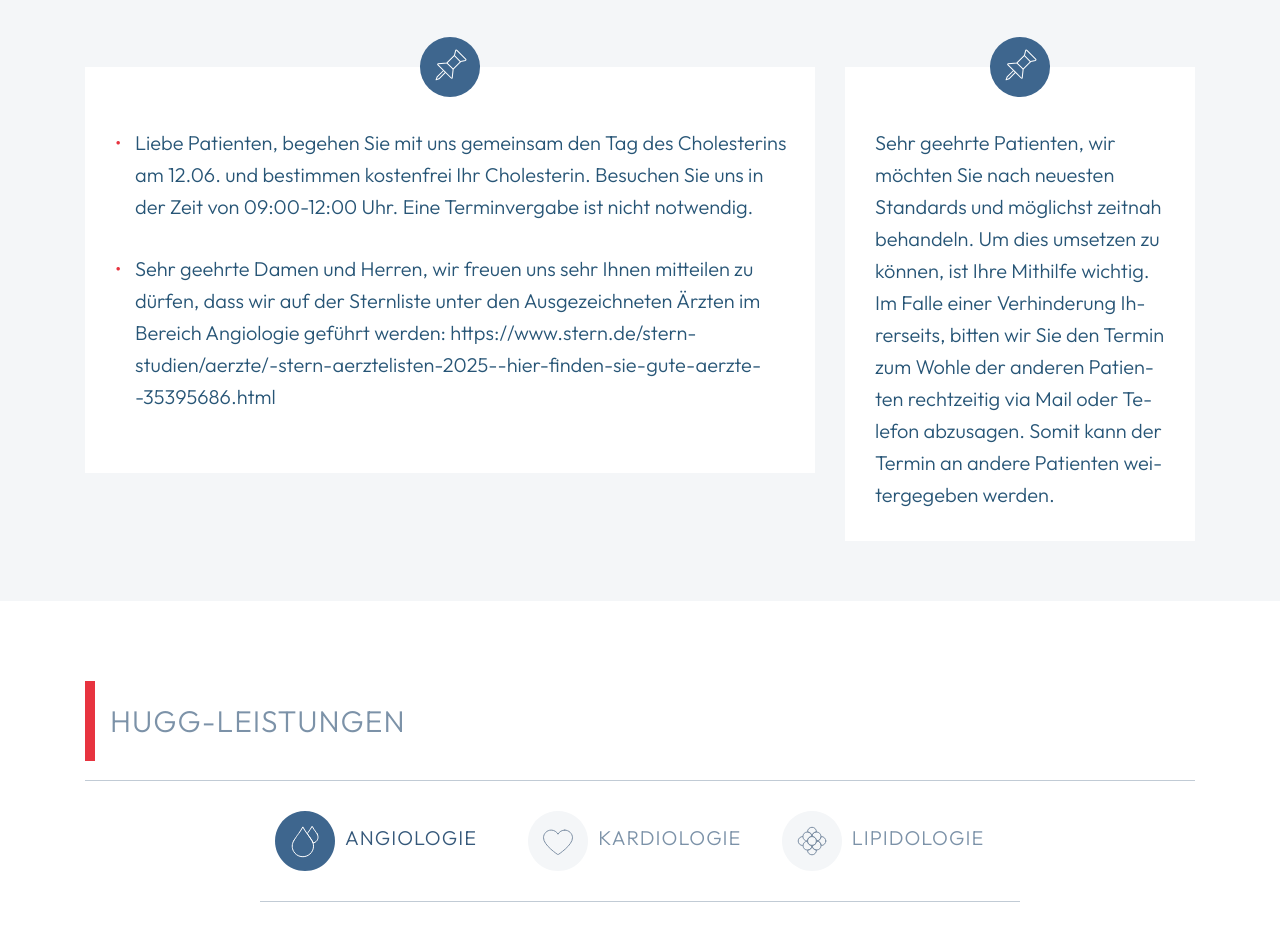
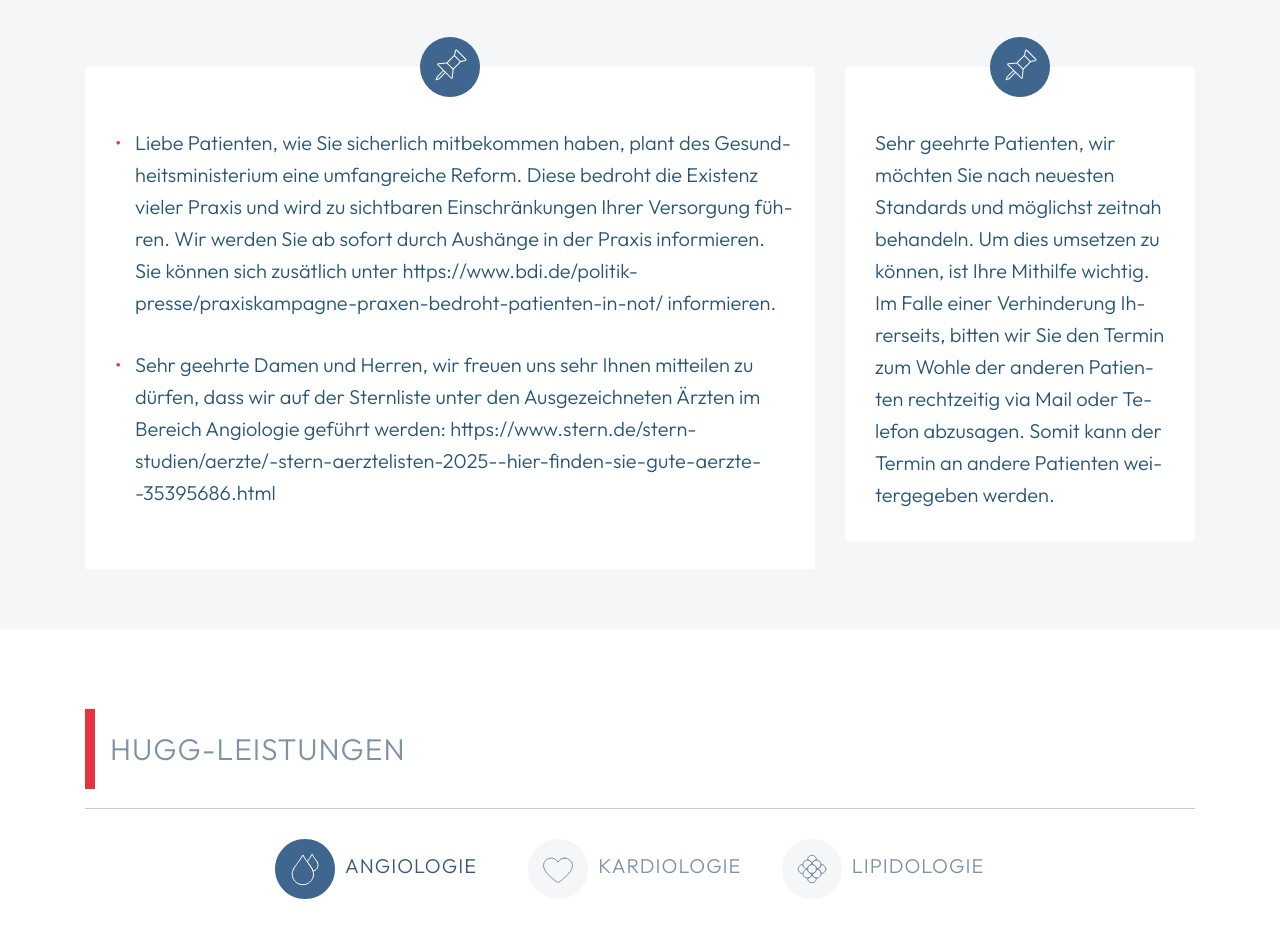
Before and after one commit to dkretzschmar/hugg-kretzschmar.de, a plain HTML site: page index.html in a window 1280 px wide. Shown: the part 1460-2387 px from the top of the page. Drawn offline with Linux system fonts and the light colour scheme.

Commit message:
Update index.html

```diff
--- a/index.html
+++ b/index.html
@@ -227,7 +227,7 @@
                             <div class="card mt-2 rounded-0 border-0 bg-white icon icon-info">
                                 <div class="card-body pt-5 pb-4">
                                     <ul class="list-unstyled ps-0 ps-lg-4 my-0">
-                                        <li class="mb-4">Liebe Patienten, begehen Sie mit uns gemeinsam den Tag des Cholesterins am 12.06. und bestimmen kostenfrei Ihr Cholesterin. Besuchen Sie uns in der Zeit von 09:00-12:00 Uhr. Eine Terminvergabe ist nicht notwendig. </li>
+                                        <li class="mb-4">Liebe Patienten, wie Sie sicherlich mitbekommen haben, plant des Gesundheitsministerium eine umfangreiche Reform. Diese bedroht die Existenz vieler Praxis und wird zu sichtbaren Einschränkungen Ihrer Versorgung führen. Wir werden Sie ab sofort durch Aushänge in der Praxis informieren. Sie können sich zusätlich unter https://www.bdi.de/politik-presse/praxiskampagne-praxen-bedroht-patienten-in-not/ informieren. </li>
                                         <li class="mb-4">Sehr geehrte Damen und Herren, wir freuen uns sehr Ihnen mitteilen zu dürfen, dass wir auf der Sternliste unter den Ausgezeichneten Ärzten im Bereich Angiologie geführt werden:
 https://www.stern.de/stern-studien/aerzte/-stern-aerztelisten-2025--hier-finden-sie-gute-aerzte--35395686.html </li>
                                     </ul>
```
